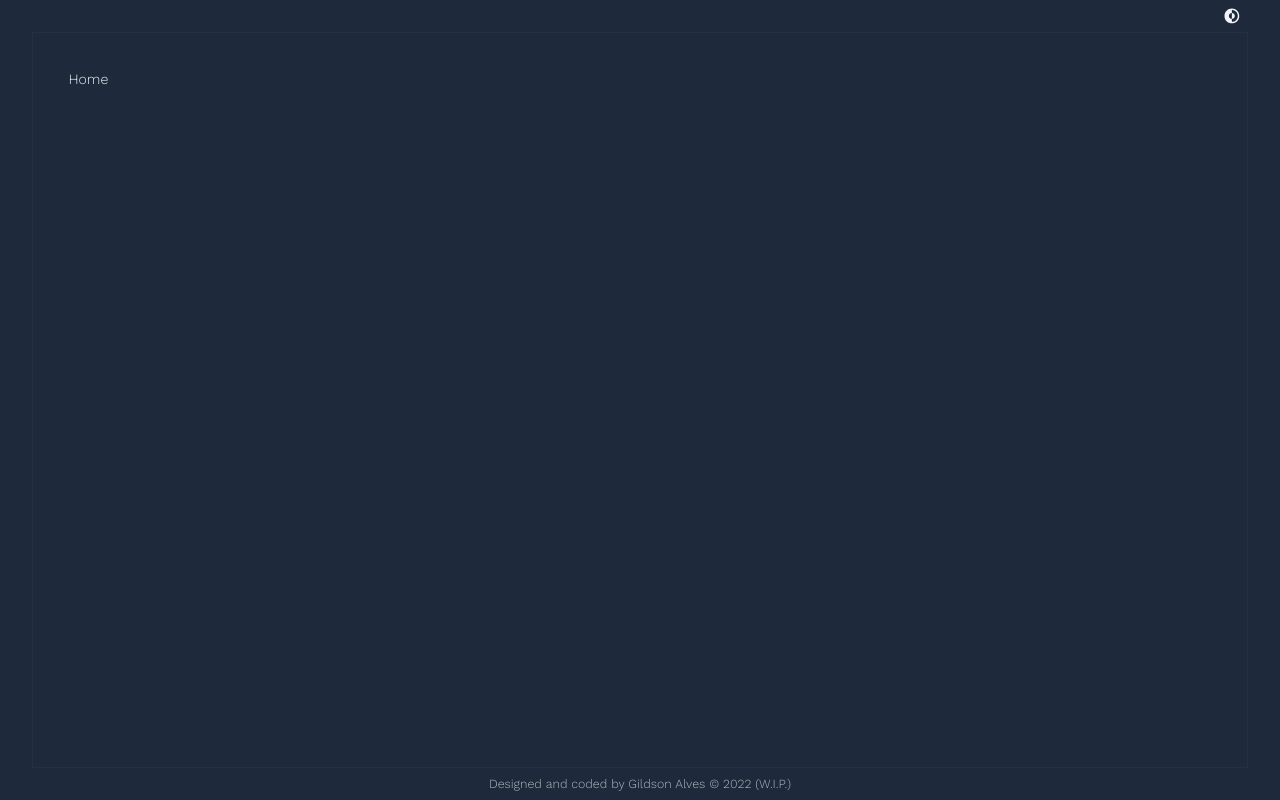
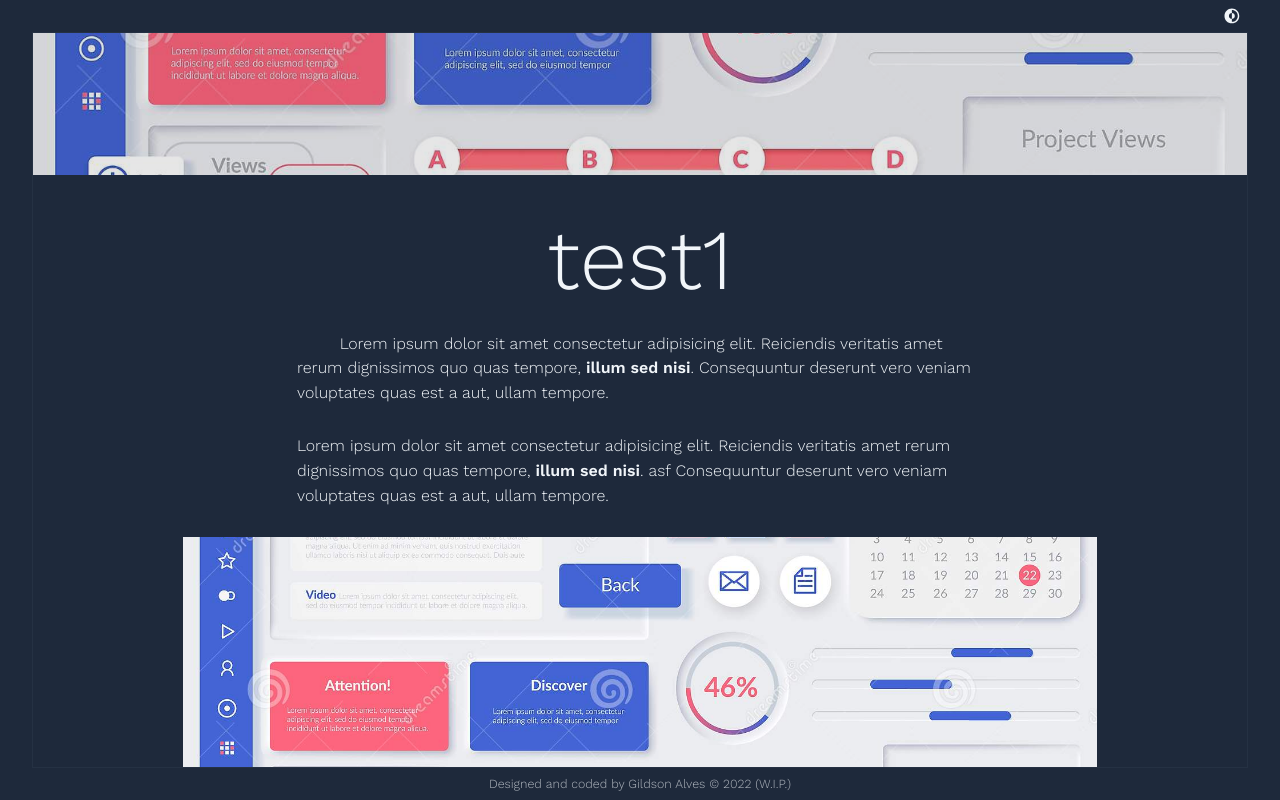
Before and after one commit to GilAlvez/portfolio, a Next.js app: page /work/test1 in a window 1280 px wide. Built offline with nearby package versions, Linux system fonts and the light colour scheme.

Commit message:
(feat page) single work overview with dynamic router + initial rich text handler

```diff
--- a/app/about/page.tsx
+++ b/app/about/page.tsx
@@ -22,7 +22,13 @@
 			</div>
 			<div className="flex flex-col gap-8 justify-center items-center">
 				<figure className="relative h-80 w-80 object-cover">
-					<Image fill src={'/AboutMe.jpg'} alt="Gildson Foto" priority />
+					<Image
+						src={'/AboutMe.jpg'}
+						alt="Gildson Foto"
+						fill
+						priority
+						sizes="(max-width: 768px) 100vw, (max-width: 1200px) 50vw, 33vw"
+					/>
 				</figure>
 				<p className="text-xl text-center w-2/3">
 					Lorem ipsum dolor sit amet consectetur adipisicing elit. Totam dolor, ut consequuntur quis, numquam
--- a/app/work/[slug]/page.tsx
+++ b/app/work/[slug]/page.tsx
@@ -1,7 +1,41 @@
-import Link from 'next/link';
+/* eslint-disable @next/next/no-img-element */
+import Image from 'next/image';
 
-const WorkBySlug = () => {
-	return <Link href="/">Home</Link>;
+interface WorkBySlugPage {
+	params: {
+		slug: string;
+	};
+}
+
+const WorkBySlug = ({ params }: WorkBySlugPage) => {
+	return (
+		<>
+			<figure className="-mx-10 -mt-10 h-40 relative brightness-90 select-none">
+				<Image src={'/Dashboard.jpg'} alt="Banner do projeto" className="object-cover" fill priority />
+			</figure>
+			<section className="rich-text py-12 flex flex-col items-center gap-8">
+				<h1>{params.slug}</h1>
+				<p>
+					Lorem ipsum dolor sit amet consectetur adipisicing elit. Reiciendis veritatis amet rerum dignissimos
+					quo quas tempore, <a>illum sed nisi</a>. Consequuntur deserunt vero veniam voluptates quas est a
+					aut, ullam tempore.
+				</p>
+				<p>
+					Lorem ipsum dolor sit amet consectetur adipisicing elit. Reiciendis veritatis amet rerum dignissimos
+					quo quas tempore, <a>illum sed nisi</a>. asf Consequuntur deserunt vero veniam voluptates quas est a
+					aut, ullam tempore.
+				</p>
+				<img src="/Dashboard.jpg" alt="Gildson Foto" />
+				<p>
+					Lorem ipsum dolor sit amet consectetur adipisicing elit. Reiciendis veritatis amet rerum dignissimos
+					quo quas tempore, <a>illum sed nisi</a>. asf Consequuntur deserunt vero veniam voluptates quas est a
+					aut, ullam tempore. Lorem ipsum dolor sit amet consectetur adipisicing elit. Reiciendis veritatis
+					amet rerum dignissimos quo quas tempore, <a>illum sed nisi</a>. asf Consequuntur deserunt vero
+					veniam voluptates quas est a aut, ullam tempore.
+				</p>
+			</section>
+		</>
+	);
 };
 
 export default WorkBySlug;
--- a/app/work/page.tsx
+++ b/app/work/page.tsx
@@ -23,10 +23,10 @@
 				</div>
 			</div>
 			<div className="flex flex-col gap-4">
-				<WorkCard />
-				<WorkCard />
-				<WorkCard />
-				<WorkCard />
+				<WorkCard link="/work/test1" />
+				<WorkCard link="/work/test2" />
+				<WorkCard link="/work/test3" />
+				<WorkCard link="/work/test4" />
 			</div>
 		</div>
 	);
--- a/components/WorkCard/index.tsx
+++ b/components/WorkCard/index.tsx
@@ -1,6 +1,13 @@
-const WorkCard = () => {
+import Link from 'next/link';
+
+interface WorkCardProps {
+	link: string;
+}
+
+const WorkCard = ({ link }: WorkCardProps) => {
 	return (
 		<section className="group cursor-pointer">
+			<Link href={link}>
 				<div className="group-hover:border-b">
 					<h6>2022 / Produção</h6>
 					<h2>Contabil Conectada</h2>
@@ -8,15 +15,16 @@
 
 				<div className="py-4 px-2 hidden group-hover:block">
 					<p className="line-clamp-2 mb-2">
-					Lorem, ipsum dolor sit amet consectetur adipisicing elit. Temporibus et dolorum quo earum distinctio
-					reiciendis itaque placeat quis ex quasi aperiam, fuga ratione iusto, laboriosam tenetur? Doloribus
-					tempora magni vero! Lorem.
+						Lorem, ipsum dolor sit amet consectetur adipisicing elit. Temporibus et dolorum quo earum
+						distinctio reiciendis itaque placeat quis ex quasi aperiam, fuga ratione iusto, laboriosam
+						tenetur? Doloribus tempora magni vero! Lorem.
 					</p>
 					<div className="flex flex-wrap gap-4">
 						<span className="bg-slate-500/40 px-2">React</span>
 						<span className="bg-slate-500/40 px-2">Typescript</span>
 					</div>
 				</div>
+			</Link>
 		</section>
 	);
 };
```
Also changed, not shown: public/Dashboard.jpg (added). Lines whose indentation alone changed are shown as unchanged.
